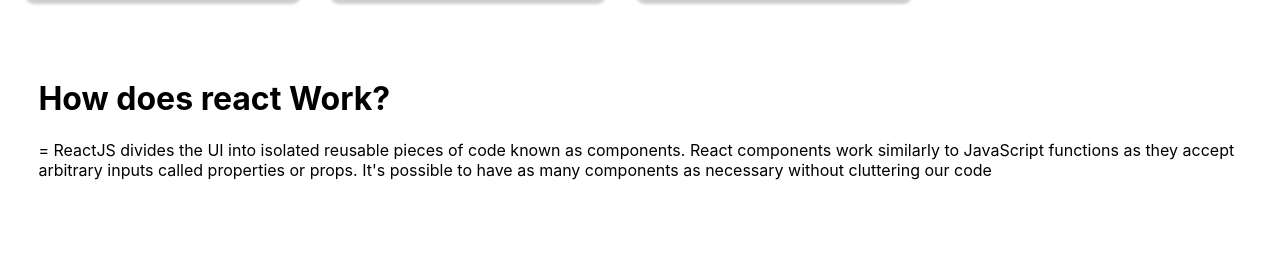
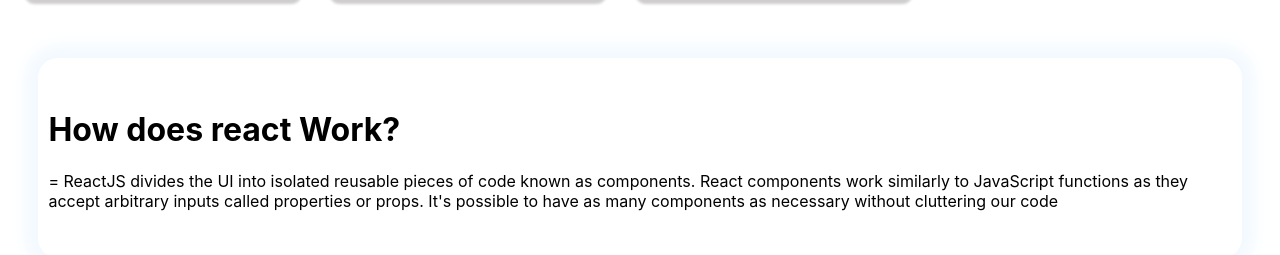
Before and after one commit to ariyanabdullah/Dhaka-GYM, a React (Create React App) app: page / in a window 1280 px wide. Shown: the part 933-1188 px from the top of the page. Before the commit the page ends 1129 px from the top, so only its background shows below. Built offline with nearby package versions, Linux system fonts and the light colour scheme.

Commit message:
first question box style added

```diff
--- a/src/component/Question/Question.css
+++ b/src/component/Question/Question.css
@@ -2,3 +2,9 @@
     margin-left: 3%;
     margin-right: 3%;
 }
+
+.first-question {
+    box-shadow: 0px 0px 19px 11px aliceblue;
+    padding: 31px 10px;
+    border-radius: 20px;
+}
```
